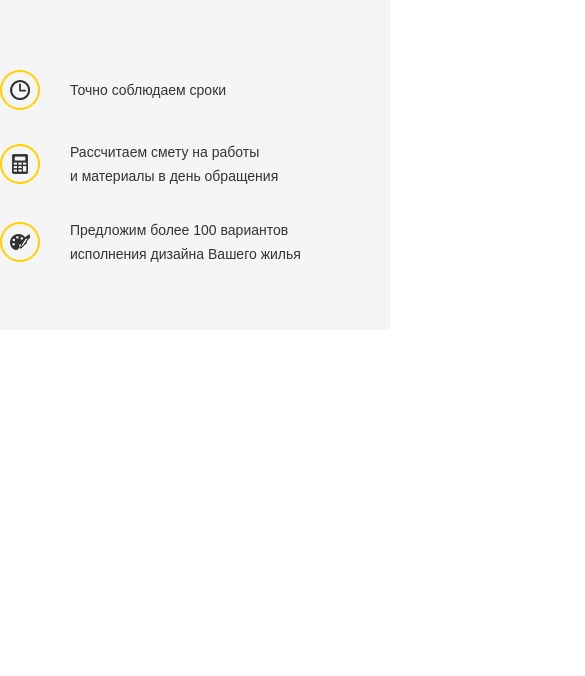
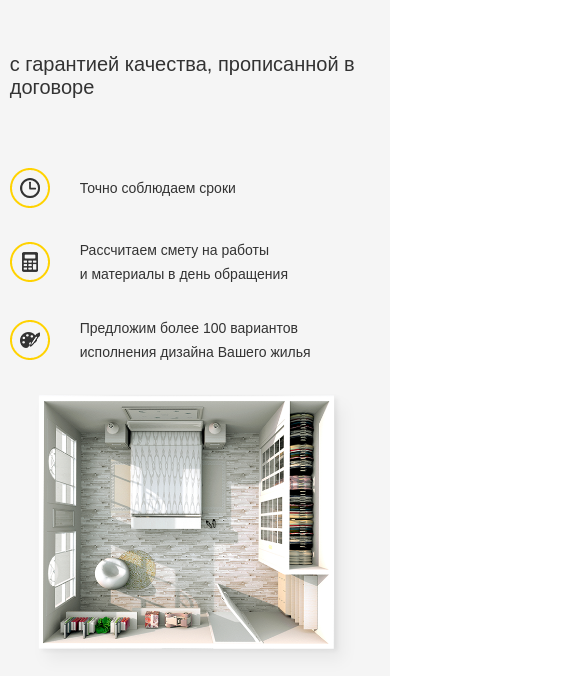
Before and after one commit to aflic/lesson_13, a plain HTML site: page index.html in a window 390 px wide. Shown: the part 355-1031 px from the top of the page, 585 px wide, since content can reach past the window. Before the commit the page ends 844 px from the top, so only its background shows below. Drawn offline with Linux system fonts and the light colour scheme.

Commit message:
последние правки

```diff
--- a/src/sass/__navbar.sass
+++ b/src/sass/__navbar.sass
@@ -41,6 +41,6 @@ body
     width: 750px
 @media(max-width: 480px)
   .navbar
-    width: 96%
+    width: 95%
     &-addres
       display: none
--- a/src/sass/style.sass
+++ b/src/sass/style.sass
@@ -37,8 +37,19 @@
   font-size: 14px
   font-weight: 400
   line-height: 24px
-.box-img
+.img-hero
   max-width: 570px
   max-height: 488px
-  padding-top: 50px
-  padding-bottom: 52px
+@media(max-width: 1200px)
+  .hero-w
+    width: 960px
+@media(max-width: 978px)
+  .hero-w
+    max-width: 768px
+    flex-direction: column
+@media(max-width: 770px)
+  .hero-w
+    width: 480px
+    width: 95%
+  .img-hero
+    max-width: 320px
```
Also changed, not shown: index.html (+4 -3 lines), src/css/style.css, 2 other files.
